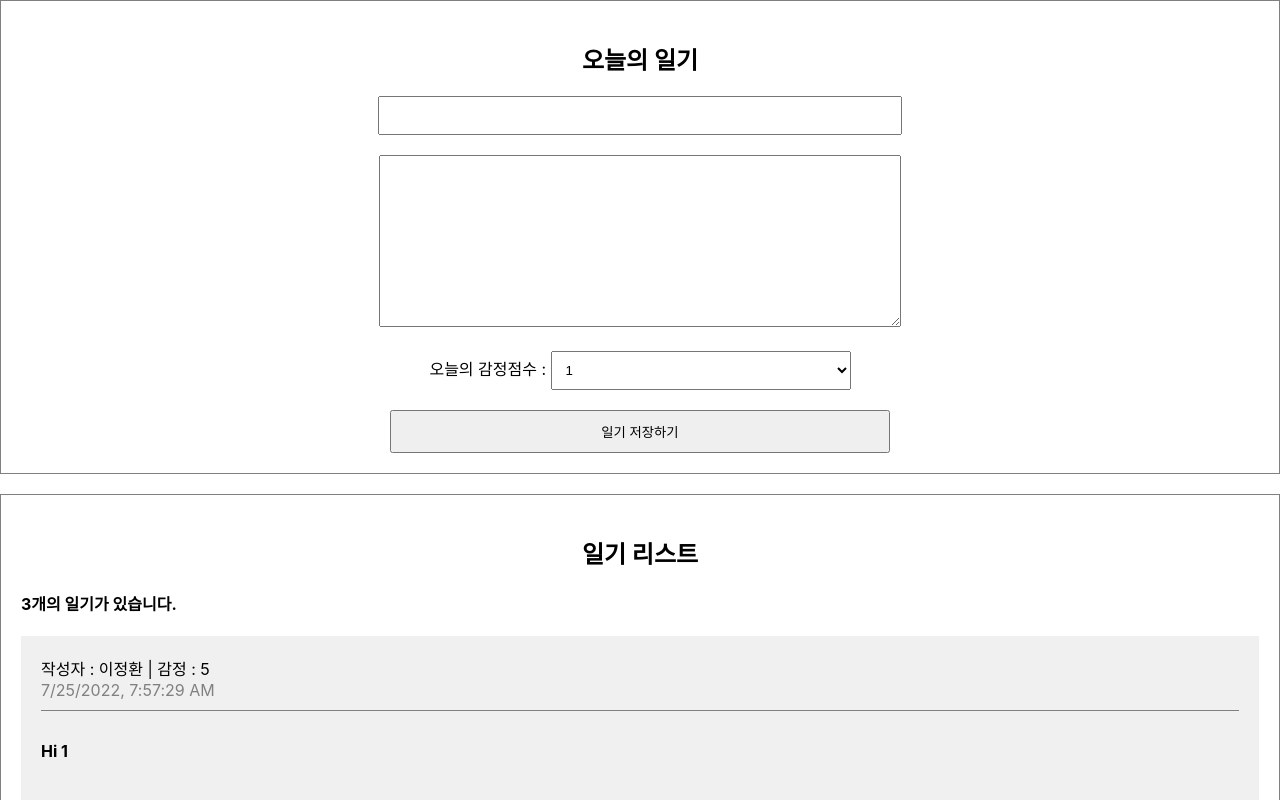
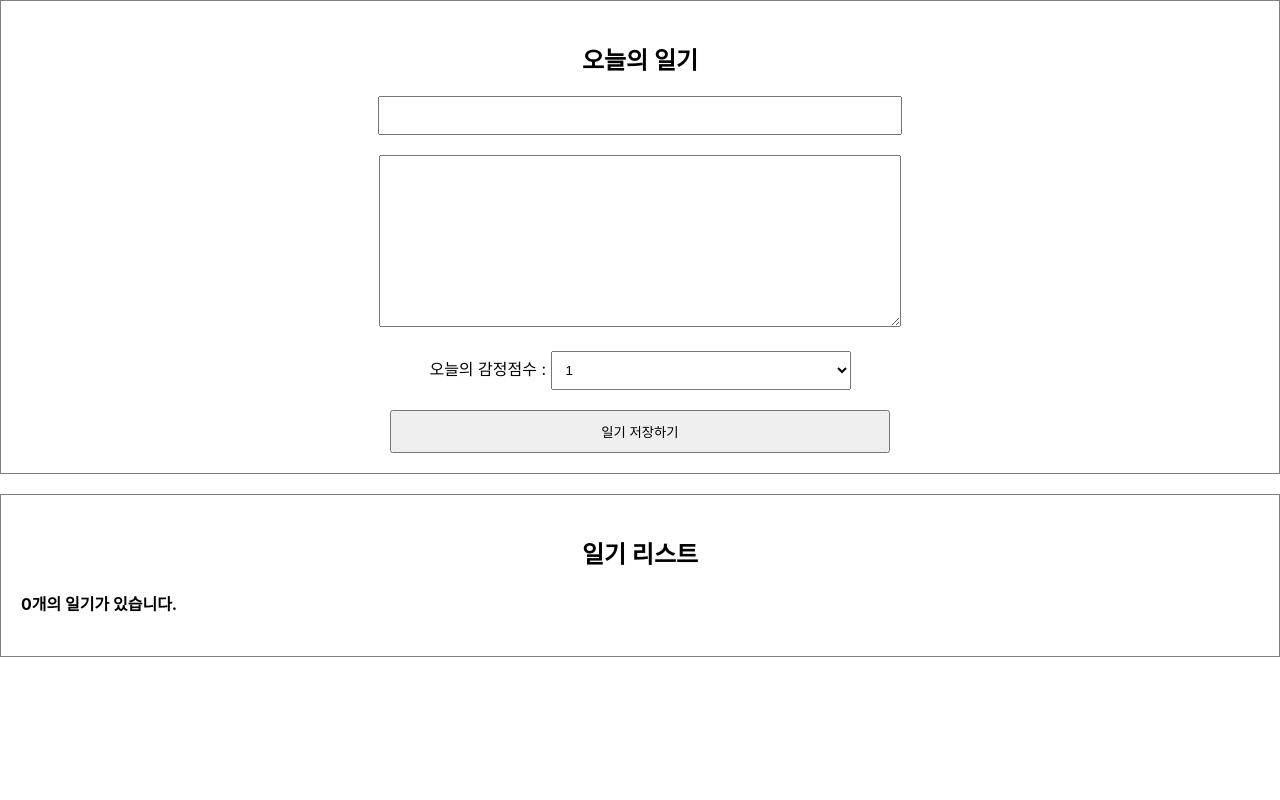
Before and after one commit to hdpyo/react-bite-size-practice, a React (Create React App) app: page / in a window 1280 px wide. Shown: the top 800 px of the page. Built offline with nearby package versions, Linux system fonts and the light colour scheme.

Commit message:
feat: 일기를 작성하면 리스트에 저장하여 보여주기

```diff
--- a/src/App.js
+++ b/src/App.js
@@ -1,37 +1,56 @@
 import './App.css';
 
+import { useRef, useState } from 'react';
 import DiaryEditor from './DiaryEditor';
 import DiaryList from './DiaryList';
 
 const dummyList = [
-  {
-    id: 1,
-    author: '이정환',
-    content: 'Hi 1',
-    emotion: 5,
-    createdDate: new Date().getTime(),
-  },
-  {
-    id: 2,
-    author: '홍길동',
-    content: 'Hi 2',
-    emotion: 4,
-    createdDate: new Date().getTime(),
-  },
-  {
-    id: 3,
-    author: '허균',
-    content: 'Hi 3',
-    emotion: 3,
-    createdDate: new Date().getTime(),
-  },
+  // {
+  //   id: 1,
+  //   author: '이정환',
+  //   content: 'Hi 1',
+  //   emotion: 5,
+  //   createdDate: new Date().getTime(),
+  // },
+  // {
+  //   id: 2,
+  //   author: '홍길동',
+  //   content: 'Hi 2',
+  //   emotion: 4,
+  //   createdDate: new Date().getTime(),
+  // },
+  // {
+  //   id: 3,
+  //   author: '허균',
+  //   content: 'Hi 3',
+  //   emotion: 3,
+  //   createdDate: new Date().getTime(),
+  // },
 ];
 
 function App() {
+  const [data, setData] = useState([]);
+
+  const dataId = useRef(0);
+
+  const onCreate = (author, content, emotion) => {
+    const createdDate = new Date().getTime();
+    const newItem = {
+      author,
+      content,
+      emotion,
+      createdDate,
+      id: dataId.current,
+    };
+
+    dataId.current += 1;
+    setData([newItem, ...data]);
+  };
+
   return (
     <div className="App">
-      <DiaryEditor />
-      <DiaryList diaryList={dummyList} />
+      <DiaryEditor onCreate={onCreate} />
+      <DiaryList diaryList={data} />
     </div>
   );
 }
--- a/src/DiaryEditor.jsx
+++ b/src/DiaryEditor.jsx
@@ -1,6 +1,6 @@
 import { useState, useRef } from 'react';
 
-export default function DiaryEditor() {
+export default function DiaryEditor({ onCreate }) {
   const authorInput = useRef();
   const contentInput = useRef();
 
@@ -28,7 +28,13 @@
       return;
     }
 
-    alert('저장 성공');
+    onCreate(state.author, state.content, state.emotion);
+
+    setState({
+      author: '',
+      content: '',
+      emotion: 1,
+    });
   };
 
   return (
```
